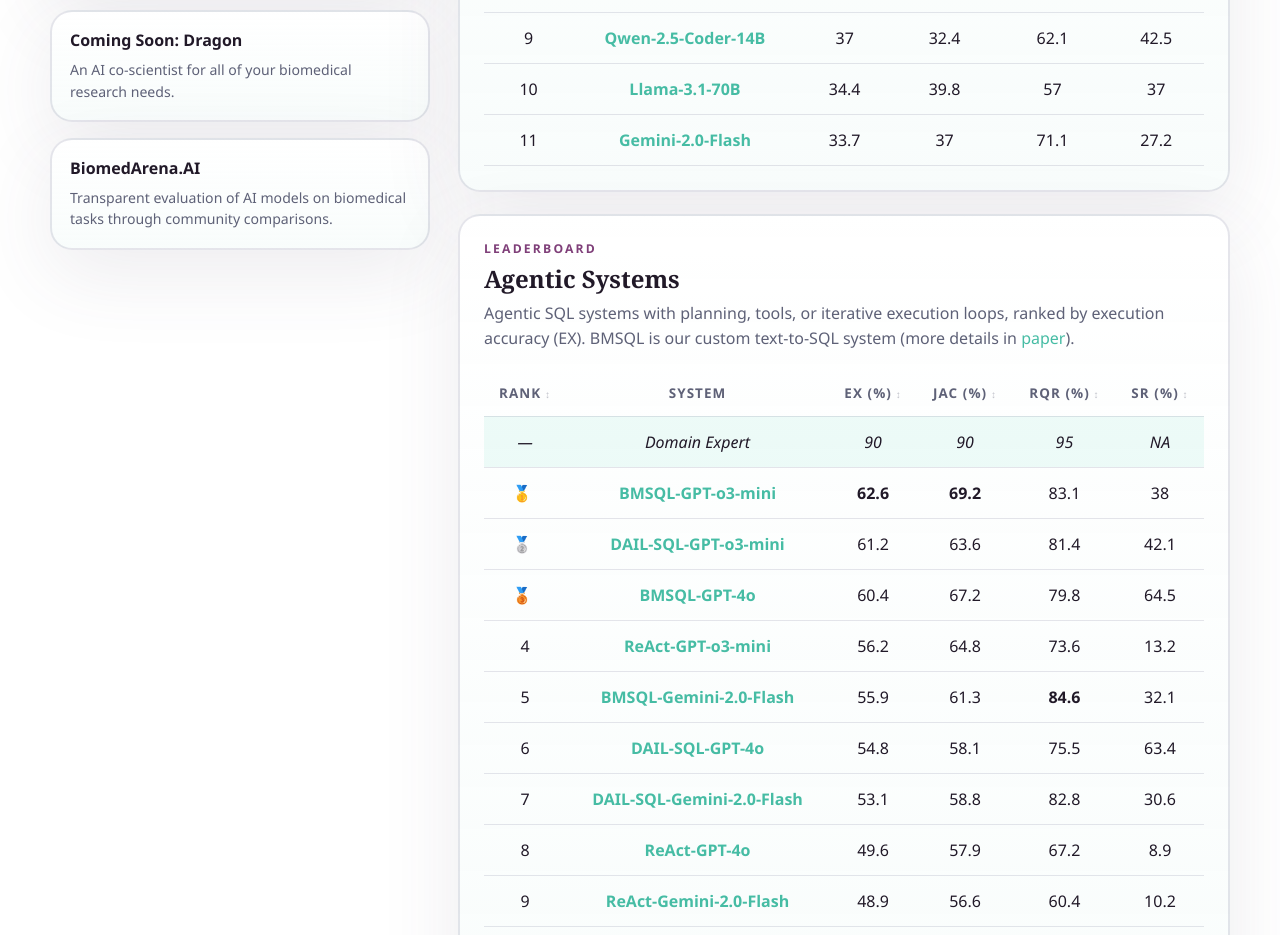
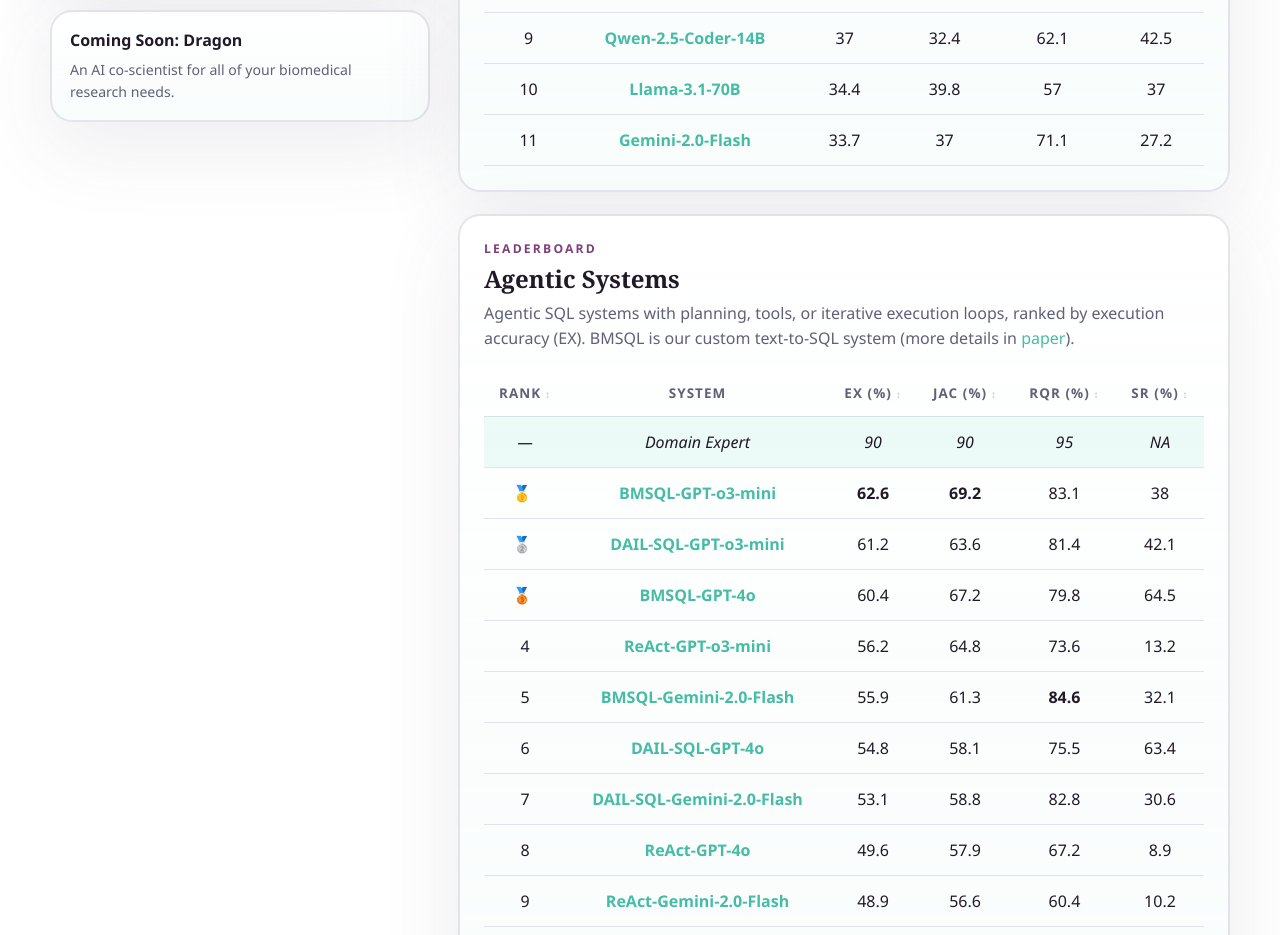
Before and after one commit to datatecnica/biomedbench-suite, a React (Vite) app: page /biomedbench-suite/biomedsql in a window 1280 px wide. Shown: the part 1400-2335 px from the top of the page. Built offline with nearby package versions, Linux system fonts and the light colour scheme.

Commit message:
remove biomedarea sidebar card

```diff
--- a/src/pages/BenchmarkPage.tsx
+++ b/src/pages/BenchmarkPage.tsx
@@ -13,11 +13,6 @@
     title: "Coming Soon: Dragon",
     href: "#",
     description: "An AI co-scientist for all of your biomedical research needs.",
-  },
-  {
-    title: "BiomedArena.AI",
-    href: "https://biomedarena.ai/",
-    description: "Transparent evaluation of AI models on biomedical tasks through community comparisons.",
   },
 ];
 
```
